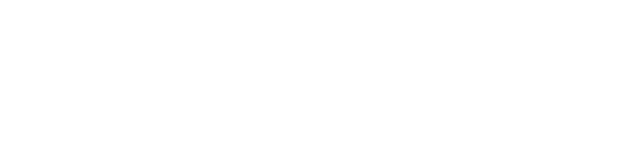
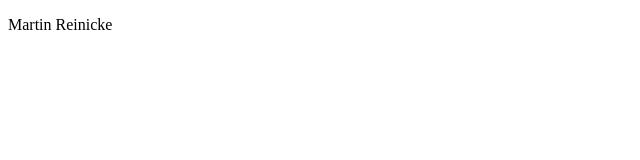
Before and after one commit to EpicMari/projekt_cv, a plain HTML site: page index.html in a window 1280 px wide. Shown: the whole page, without its empty margins (0-640 px from the left). Drawn offline with Linux system fonts and the light colour scheme.

Commit message:
add paragraph

```diff
--- a/index.html
+++ b/index.html
@@ -5,5 +5,7 @@
         <meta name="viewport" content="width=device-width, initial-scale=1.0" />
         <title>Document</title>
     </head>
-    <body></body>
+    <body>
+        <p>Martin Reinicke</p>
+    </body>
 </html>
```
